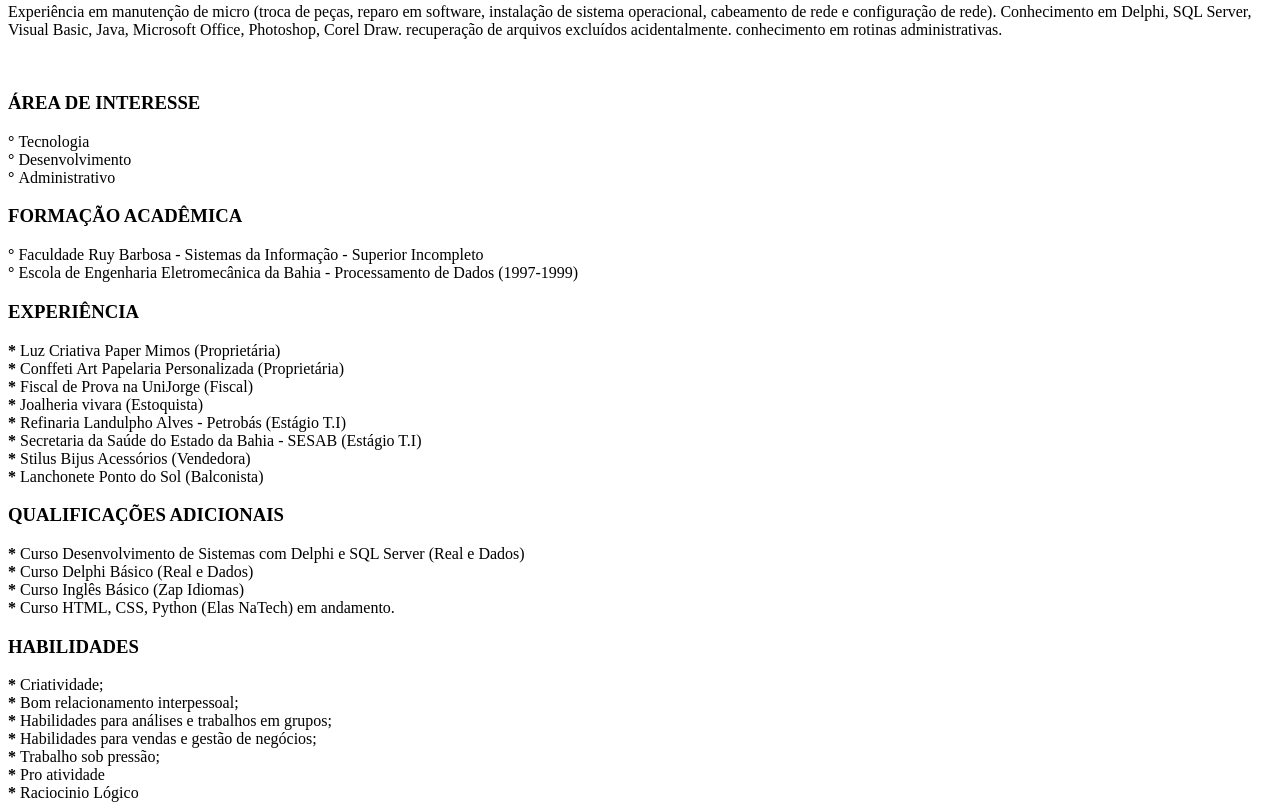
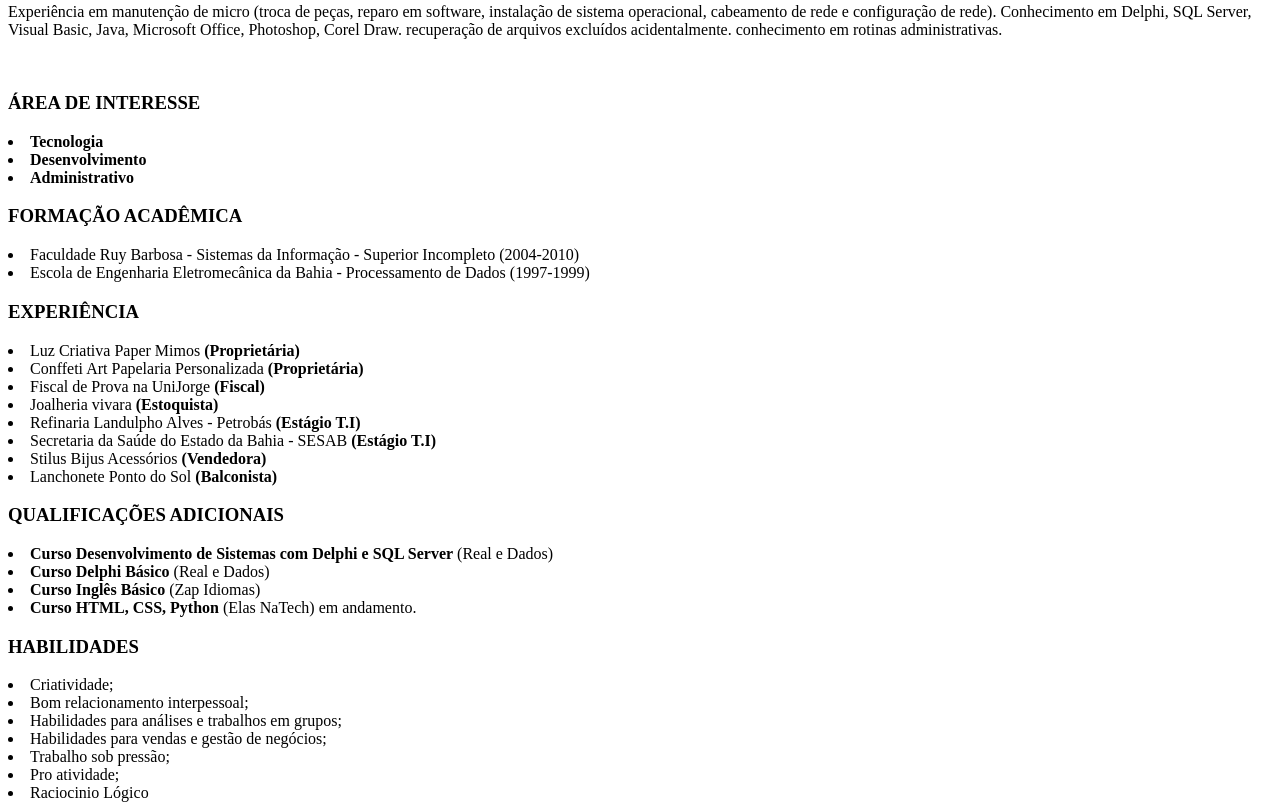
Before and after one commit to silvialuz/curriculo, a plain HTML site: page index.html in a window 1280 px wide. Shown: the part 313-1123 px from the top of the page. Drawn offline with Linux system fonts and the light colour scheme.

Commit message:
Update index.html

```diff
--- a/index.html
+++ b/index.html
@@ -15,41 +15,41 @@
      <hr>
      <br>
      <h3>PERFIL </h3>
-     <p>Experiência em manutenção de micro (troca de peças, reparo em software, instalação de sistema operacional, cabeamento de rede e configuração de rede).
+             <p>Experiência em manutenção de micro (troca de peças, reparo em software, instalação de sistema operacional, cabeamento de rede e configuração de rede).
               Conhecimento em Delphi, SQL Server, Visual Basic, Java, Microsoft Office, Photoshop, Corel Draw.
               recuperação de arquivos excluídos acidentalmente. conhecimento em rotinas administrativas.
     </p>
      <br>
     <h3> ÁREA DE INTERESSE </h3>
-    <b> ° </b>Tecnologia <br>
-    <b> ° </b> Desenvolvimento<br>
-    <b> ° </b>Administrativo
+    <li>  <b>Tecnologia
+    <li>  Desenvolvimento
+    <li>  Administrativo</b>
     <br>
     <h3> FORMAÇÃO ACADÊMICA</h3>
-    <b> ° </b>  Faculdade Ruy Barbosa - Sistemas da Informação - Superior Incompleto<br>
-     <b> ° </b>    Escola de Engenharia Eletromecânica da Bahia - Processamento de Dados (1997-1999)
+            <li>Faculdade Ruy Barbosa - Sistemas da Informação - Superior Incompleto (2004-2010)
+            <li>Escola de Engenharia Eletromecânica da Bahia - Processamento de Dados (1997-1999)
     <br>
     <h3> EXPERIÊNCIA</h3>
-    <b> * </b>Luz Criativa Paper Mimos (Proprietária)<br>
-    <b> * </b>Conffeti Art Papelaria Personalizada (Proprietária)<br>
-    <b> * </b>Fiscal de Prova na UniJorge (Fiscal)<br>
-    <b> * </b>Joalheria vivara (Estoquista)<br>
-    <b> * </b>Refinaria Landulpho Alves - Petrobás (Estágio T.I)<br>
-    <b> * </b>Secretaria da Saúde do Estado da Bahia - SESAB (Estágio T.I)<br>
-    <b> * </b>Stilus Bijus Acessórios (Vendedora)<br>
-    <b> * </b>Lanchonete Ponto do Sol (Balconista)<br>
+            <li>Luz Criativa Paper Mimos <b>(Proprietária)</b>
+            <li>Conffeti Art Papelaria Personalizada <b>(Proprietária)</b>
+            <li>Fiscal de Prova na UniJorge <b>(Fiscal)</b>
+            <li>Joalheria vivara <b>(Estoquista)</b>
+            <li>Refinaria Landulpho Alves - Petrobás <b>(Estágio T.I)</b>
+            <li>Secretaria da Saúde do Estado da Bahia - SESAB <b>(Estágio T.I)</b>
+            <li>Stilus Bijus Acessórios <b>(Vendedora)</b>
+            <li>Lanchonete Ponto do Sol <b>(Balconista)</b>
      <h3> QUALIFICAÇÕES ADICIONAIS </h3>
-        <b> * </b>Curso Desenvolvimento de Sistemas com Delphi e SQL Server (Real e Dados)<br>
-        <b> * </b> Curso Delphi Básico (Real e Dados)<br>
-        <b> * </b>Curso Inglês Básico (Zap Idiomas)<br>
-        <b> * </b>Curso HTML, CSS, Python (Elas NaTech) em andamento.
+            <li><b>Curso Desenvolvimento de Sistemas com Delphi e SQL Server</b> (Real e Dados)
+            <li><b>Curso Delphi Básico</b> (Real e Dados)
+            <li><b>Curso Inglês Básico</b> (Zap Idiomas)
+            <li><b>Curso HTML, CSS, Python</b> (Elas NaTech) em andamento.
     <h3> HABILIDADES</h3>
-       <b>  * </b> Criatividade;<br>
-       <b>  * </b> Bom relacionamento interpessoal;<br>
-       <b>  * </b> Habilidades para análises e trabalhos em grupos;<br>
-       <b>  * </b> Habilidades para vendas e gestão de negócios;<br>
-       <b>  * </b> Trabalho sob pressão;<br>
-       <b>  * </b>  Pro atividade<br>
-       <b>  * </b>  Raciocinio Lógico
+            <li> Criatividade;
+            <li> Bom relacionamento interpessoal;
+            <li> Habilidades para análises e trabalhos em grupos;
+            <li> Habilidades para vendas e gestão de negócios;
+            <li> Trabalho sob pressão;
+            <li> Pro atividade;
+            <li> Raciocinio Lógico
 </body>
 </html>
```
